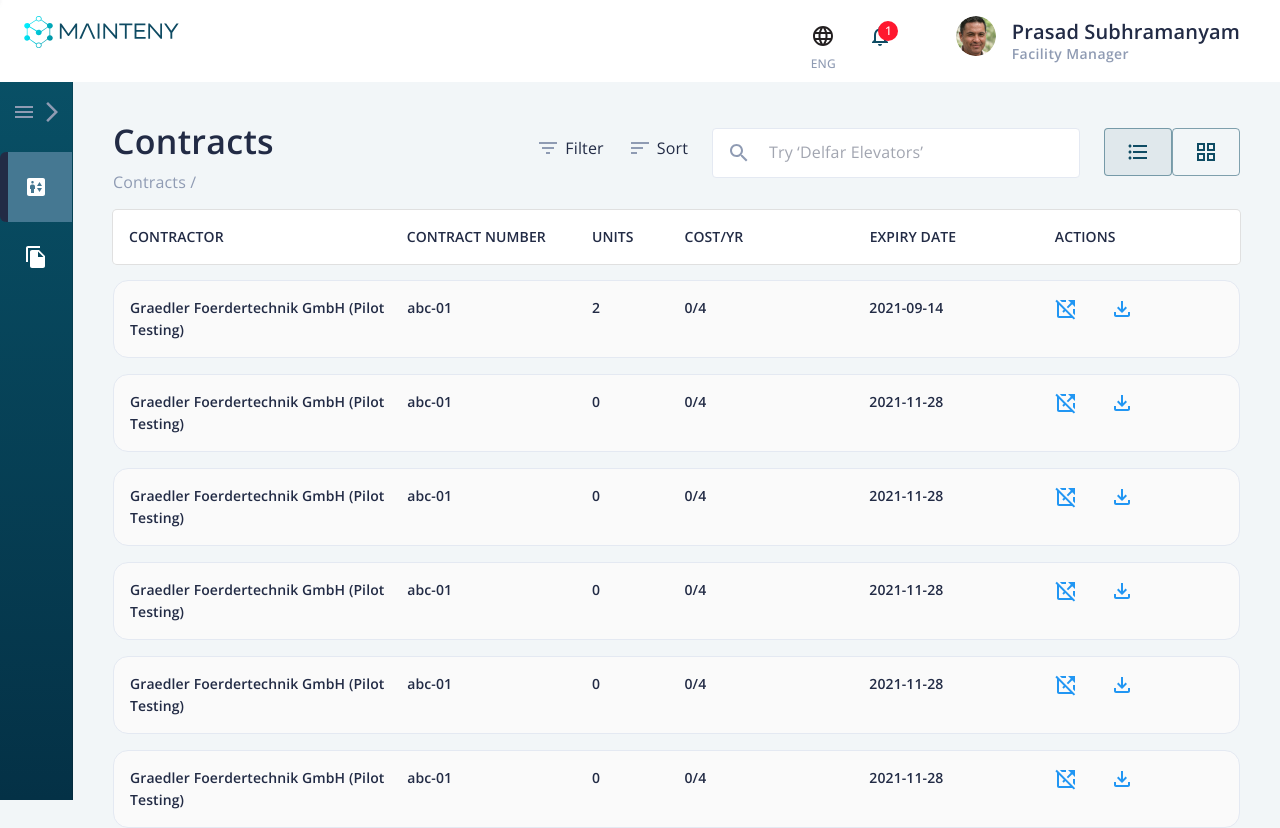
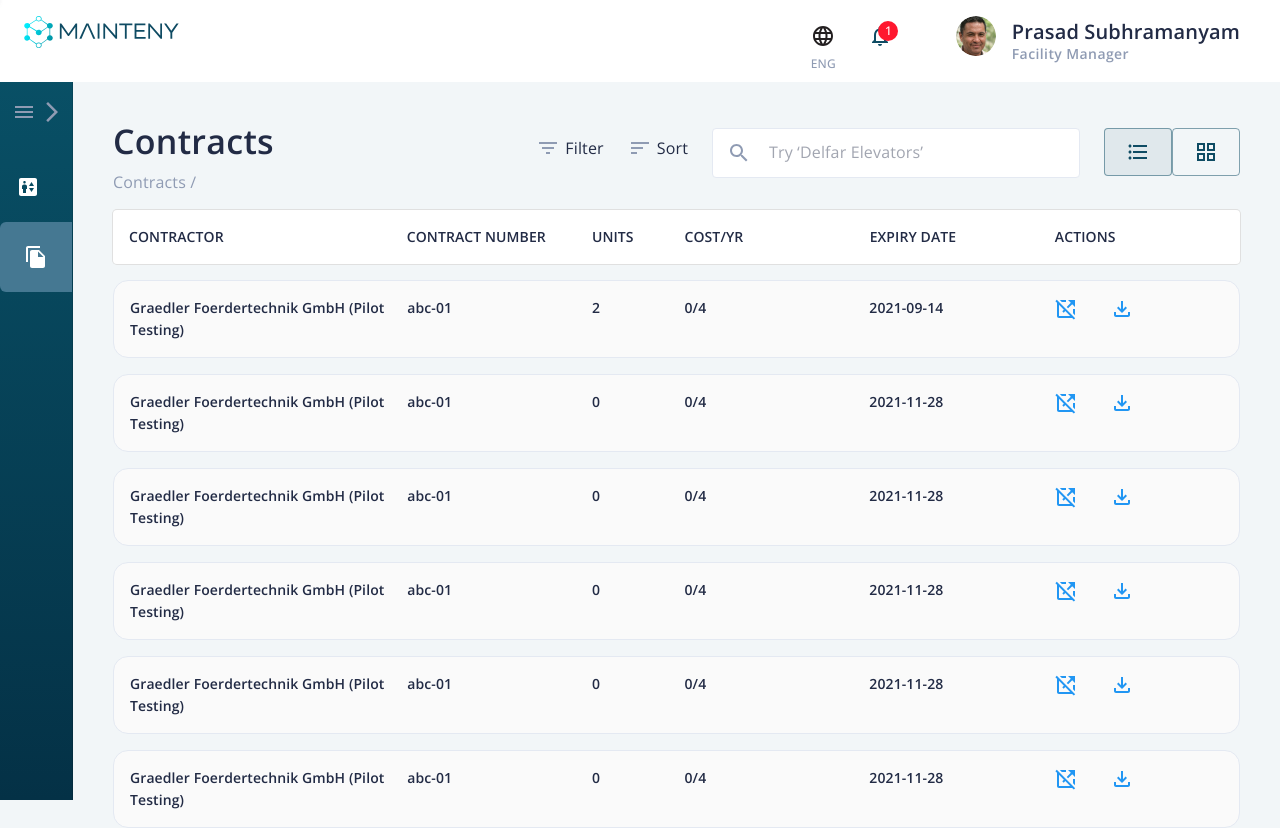
Before and after one commit to Westernwells/mainteny-pm, a React (Create React App) app: page /pm/contracts in a window 1280 px wide. Shown: the top 828 px of the page. Built offline with nearby package versions, Linux system fonts and the light colour scheme; no server answers.

Commit message:
select active drawer item on page reload

```diff
--- a/src/components/AppDrawer.tsx
+++ b/src/components/AppDrawer.tsx
@@ -1,4 +1,4 @@
-import React, {useState} from 'react';
+import React, {useEffect, useState} from 'react';
 import {Theme, CSSObject} from '@mui/material/styles';
 import styled from '@mui/material/styles/styled';
 import Box from '@mui/material/Box';
@@ -8,7 +8,7 @@ import Elevator from '@mui/icons-material/Elevator';
 import MenuIcon from '@mui/icons-material/Menu';
 import ArrowForwardIos from '@mui/icons-material/ArrowForwardIos';
 import ArrowBackIosNewIcon from '@mui/icons-material/ArrowBackIosNew';
-import {useNavigate} from 'react-router-dom';
+import {useLocation, useNavigate} from 'react-router-dom';
 import List from '@mui/material/List';
 import ListItemButton from '@mui/material/ListItemButton';
 import ListItemIcon from '@mui/material/ListItemIcon';
@@ -67,7 +67,14 @@ const Drawer = styled(MuiDrawer, {
 export const AppDrawer = () => {
   const [open, setOpen] = useState(false);
   const [selectedIndex, setSelectedIndex] = useState(0);
+  const [selectedPath, setSelectedPath] = useState('/units');
+  const location = useLocation();
   const navigate = useNavigate();
+
+  useEffect(() => {
+    console.log(location, '.........');
+    setSelectedPath(location.pathname);
+  }, []);
 
   const handleDrawerOpen = () => {
     setOpen(true);
@@ -81,26 +88,28 @@ export const AppDrawer = () => {
     {
       text: 'Units',
       icon: <Elevator sx={{color: '#fff'}} />,
-      path: 'units',
+      path: '/units',
       onClick: (
         e: React.MouseEvent<HTMLDivElement, MouseEvent>,
         index: number,
       ) => {
         e.preventDefault();
         setSelectedIndex(index);
+        setSelectedPath('/units');
         navigate('/units');
       },
     },
     {
       text: 'Contracts',
       icon: <FileCopyIcon sx={{color: '#fff'}} />,
-      path: 'contracts',
+      path: '/contracts',
       onClick: (
         e: React.MouseEvent<HTMLDivElement, MouseEvent>,
         index: number,
       ) => {
         e.preventDefault();
         setSelectedIndex(index);
+        setSelectedPath('/contracts');
         navigate('/contracts');
       },
     },
@@ -151,10 +160,10 @@ export const AppDrawer = () => {
           )}
         </DrawerHeader>
         <List>
-          {drawerList.map(({text, icon, onClick}, index) => (
+          {drawerList.map(({text, icon, onClick, path}, index) => (
             <ListItemButton
               onClick={(e) => onClick(e, index)}
-              selected={selectedIndex === index}
+              selected={!!selectedPath.includes(path)}
               style={{
                 borderTopLeftRadius: '6px',
                 borderBottomLeftRadius: '6px',
--- a/src/pages/Contracts/index.tsx
+++ b/src/pages/Contracts/index.tsx
@@ -1,8 +1,6 @@
-import React, {useEffect, useState} from 'react';
-import Button from '@mui/material/Button';
+import {useEffect, useState} from 'react';
 import Box from '@mui/material/Box';
 import Breadcrumbs from '@mui/material/Breadcrumbs';
-import Stack from '@mui/material/Stack';
 import Typography from '@mui/material/Typography';
 import Link from '@mui/material/Link';
 
--- a/src/pages/Units/index.tsx
+++ b/src/pages/Units/index.tsx
@@ -1,4 +1,4 @@
-import React, {useEffect, useState} from 'react';
+import {useEffect, useState} from 'react';
 import * as _ from 'lodash';
 import Box from '@mui/material/Box';
 import Typography from '@mui/material/Typography';
```
